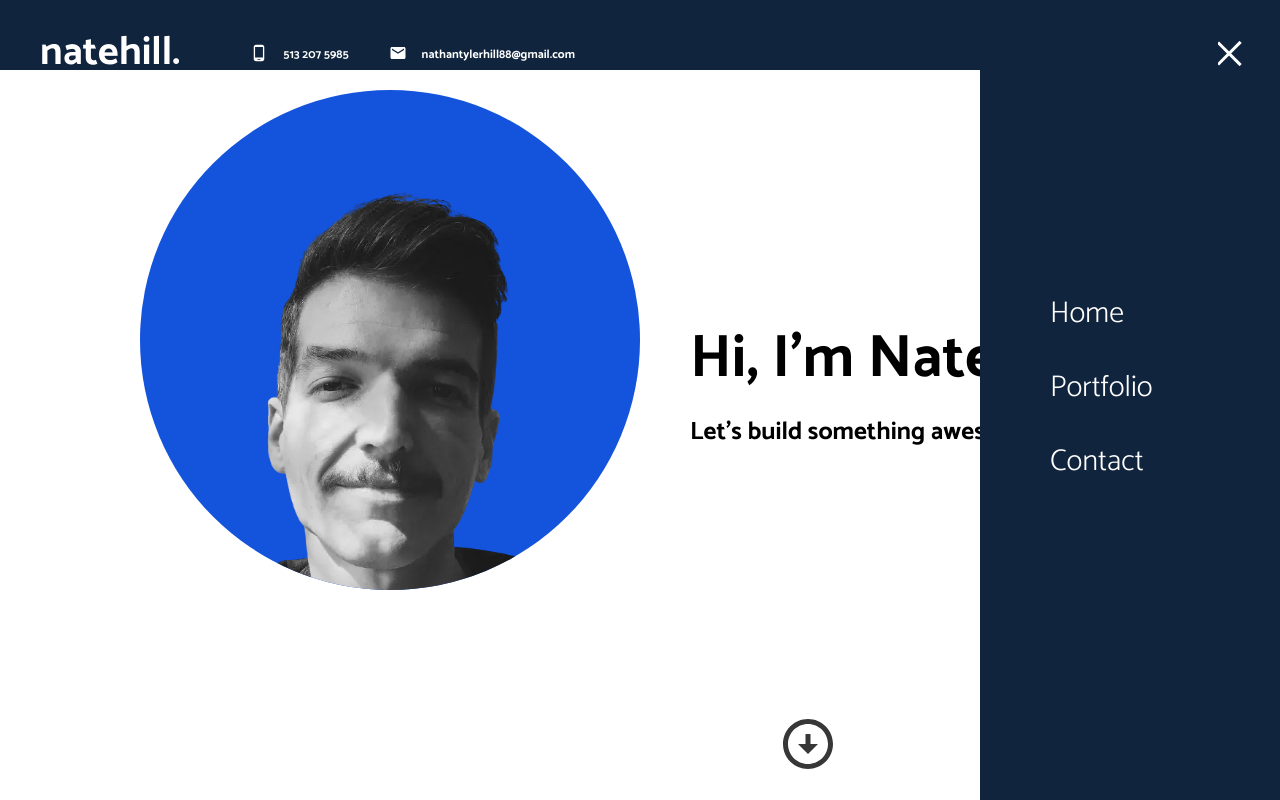
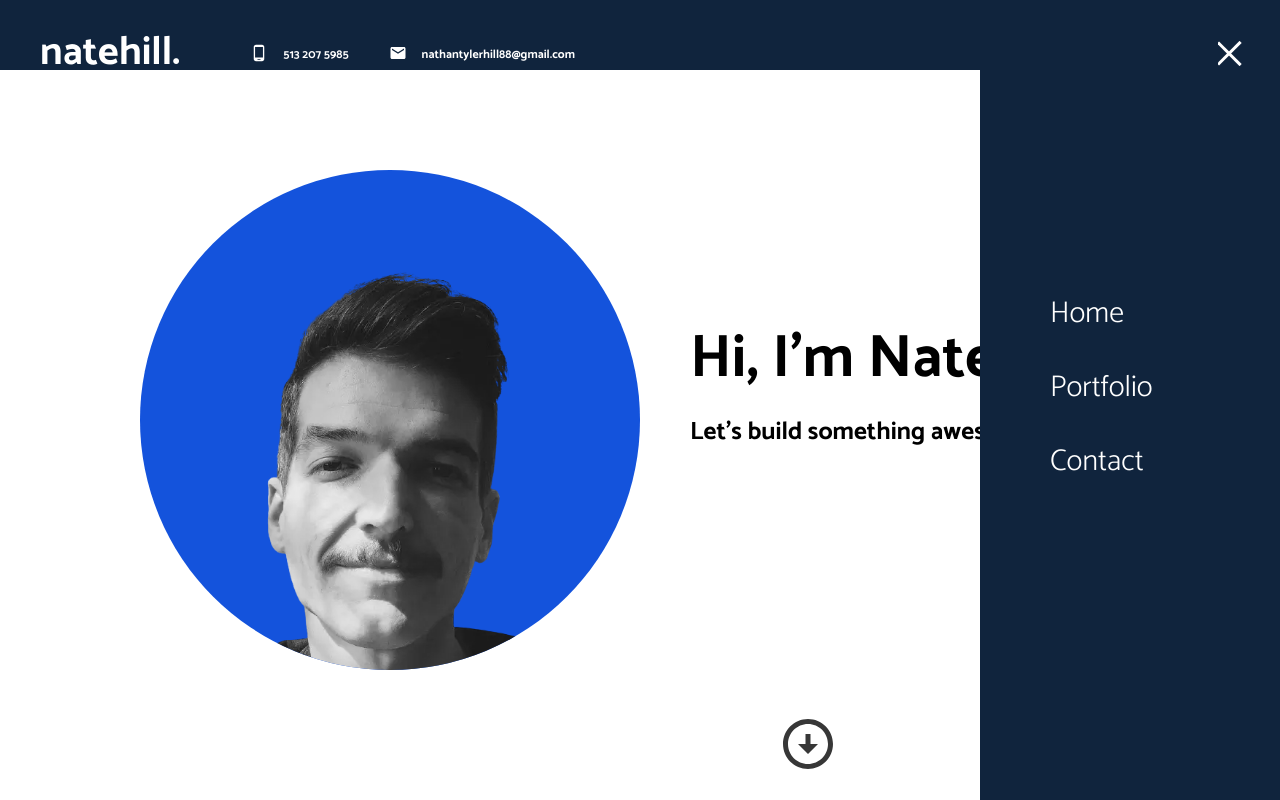
Before and after one commit to estin8/reactportfolio, a React (Create React App) app: page / in a window 1280 px wide. Built offline with nearby package versions, Linux system fonts and the light colour scheme.

Commit message:
added borderRadius to modal, edited margin on intro to hopefully fix issue in deployment

```diff
--- a/src/components/intro/intro.scss
+++ b/src/components/intro/intro.scss
@@ -4,19 +4,19 @@
     background-color: white;
     display: flex;
 
-    @include mobile{
+    @include mobile {
         flex-direction: column;
         align-items: center;
     }
 
-    .left{
+    .left {
         flex: 0.5;
         overflow: hidden;
 
         .imgContainer {
             width: 500px;
             height: 500px;
-            margin-top: 20px;
+            margin-top: 100px;
             background-color: rgb(20, 83, 220);
             border-radius: 50%;
             display: flex;
@@ -31,16 +31,16 @@
                 height: 200px
             }
 
-            img{
+            img {
                 width: 80%;
-                transform: translate(0px,53px) scale(.8);
+                transform: translate(0px, 53px) scale(.8);
                 filter: grayscale(100%);
 
                 &:hover {
                     filter: none;
                 }
 
-                @include mobile{
+                @include mobile {
                     width: 70%;
                     transform: translate(0px, 30px);
                     overflow: hidden;
@@ -51,7 +51,7 @@
 
     }
 
-    .right{
+    .right {
         flex: 0.5;
         position: relative;
         margin-top: -50px;
@@ -83,10 +83,12 @@
                 }
 
             }
+
             h2 {
                 font-size: 35px;
 
             }
+
             h3 {
                 font-size: 25px;
 
@@ -96,6 +98,7 @@
             }
 
         }
+
         a {
             position: absolute;
             bottom: 10px;
@@ -107,7 +110,7 @@
                 left: 40%
             }
 
-            svg{
+            svg {
                 width: 60px;
                 height: 60px;
 
--- a/src/components/modal/ModalData.jsx
+++ b/src/components/modal/ModalData.jsx
@@ -13,6 +13,7 @@ export default function ModalData(data) {
     color: 'white',
     bgcolor: 'rgba(16, 36, 61, 0.5)',
     border: '1px dotted black',
+    borderRadius: '10px',
     boxShadow: '4px 4px 4px rgba(0,0,0,0.5)',
     p: 4,
   };
```
